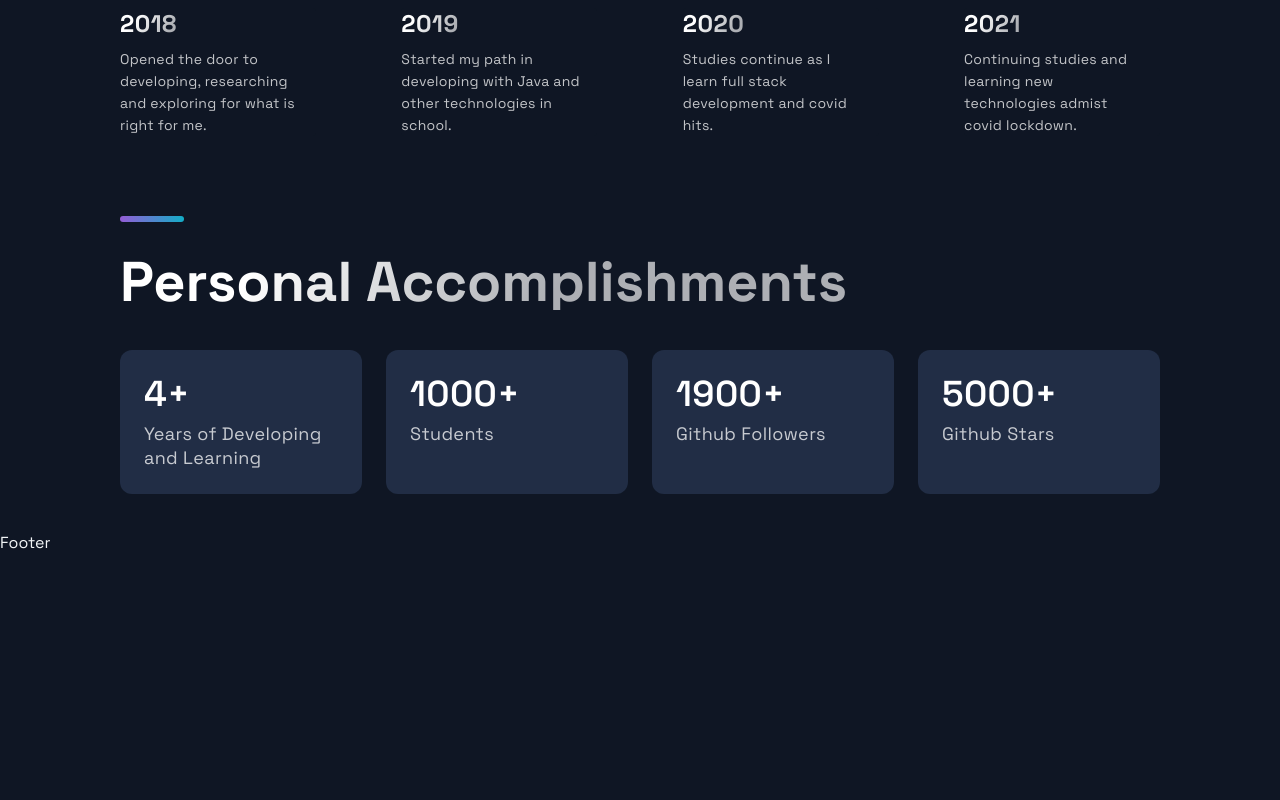
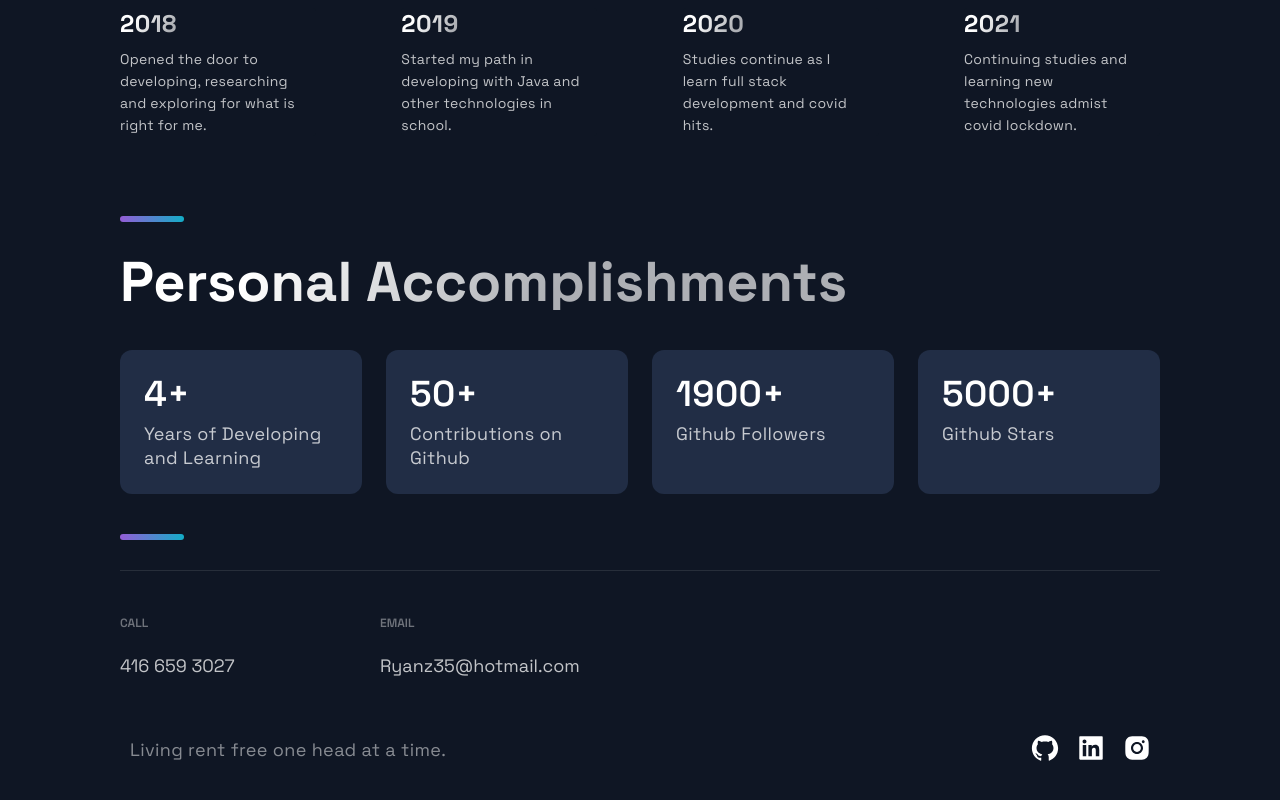
Before and after one commit to Ryoons/PortfolioProject, a Next.js app: page / in a window 1280 px wide. Shown: the part 3026-3826 px from the top of the page. Before the commit the page ends 3579 px from the top, so only its background shows below. Built offline with nearby package versions, Linux system fonts and the light colour scheme.

Commit message:
Added a footer and email with social icons

```diff
--- a/src/components/Acomplishments/Acomplishments.js
+++ b/src/components/Acomplishments/Acomplishments.js
@@ -15,6 +15,7 @@ const Acomplishments = () => (
         </Box>
       ))}
     </Boxes>
+    <SectionDivider/>
   </Section>
 );
 
--- a/src/components/Footer/Footer.js
+++ b/src/components/Footer/Footer.js
@@ -6,9 +6,34 @@ import { CompanyContainer, FooterWrapper, LinkColumn, LinkItem, LinkList, LinkTi
 
 const Footer = () => {
   return (
-    <div>
-      Footer
-    </div>
+    <FooterWrapper>
+      <LinkList>
+        <LinkColumn>
+          <LinkTitle>Call</LinkTitle>
+          <LinkItem href= "tel:416-659-3027">416 659 3027</LinkItem>
+        </LinkColumn>
+        <LinkColumn>
+          <LinkTitle>Email</LinkTitle>
+          <LinkItem href= "mailto:ryanz35@hotmail.com">Ryanz35@hotmail.com</LinkItem>
+        </LinkColumn>
+      </LinkList>
+      <SocialIconsContainer>
+        <CompanyContainer>
+          <Slogan>Living rent free one head at a time.</Slogan>
+        </CompanyContainer>
+      <SocialContainer>
+        <SocialIcons onClick = {() => window.open('https://github.com/Ryoons').focus()}>
+          <AiFillGithub size ="3rem"/>
+        </SocialIcons>
+        <SocialIcons onClick = {() => window.open('https://www.linkedin.com/in/ryan-nguyen-533960168/').focus()}>
+          <AiFillLinkedin size ="3rem"/>
+        </SocialIcons>
+        <SocialIcons onClick ={() => window.open('https://www.instagram.com/ng_ryann').focus()}>
+          <AiFillInstagram size ="3rem"/>
+      </SocialIcons>
+      </SocialContainer>
+      </SocialIconsContainer>
+    </FooterWrapper>
   );
 };
 
--- a/src/constants/constants.js
+++ b/src/constants/constants.js
@@ -45,7 +45,7 @@ export const TimeLineData = [
 ];
 export const AccomplishData = [
   { number: 4, text: 'Years of Developing and Learning'},
-  { number: 1000, text: 'Students', },
+  { number: 50, text: 'Contributions on Github', },
   { number: 1900, text: 'Github Followers', },
   { number: 5000, text: 'Github Stars', }
 ];
```
